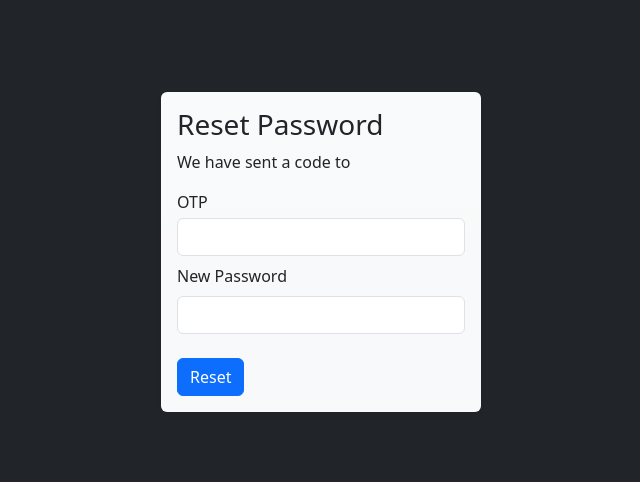
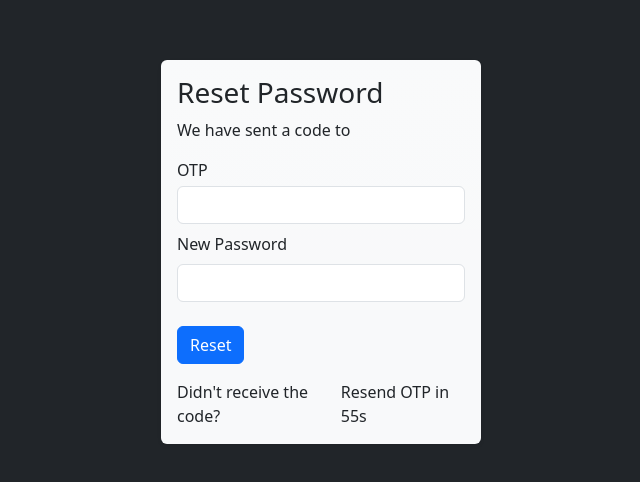
Before and after one commit to NipunChamika/reactjs_user_management, a React (Vite) app: page /password-reset in a window 1280 px wide. Shown: the part 148-630 px from the top of the page, without its empty margins (319-959 px from the left). Built offline with nearby package versions, Linux system fonts and the light colour scheme.

Commit message:
feat: Implement OTP Resend feature

```diff
--- a/src/App.tsx
+++ b/src/App.tsx
@@ -25,7 +25,7 @@ function App() {
   const [error, setError] = useState("");
   const [isLoggedIn, setIsLoggedIn] = useState(false);
   const [refreshExpiredError, setRefreshExpiredError] = useState("");
-  const [email, setEmail] = useState("");
+  const [email, setEmail] = useState({ email: "" });
 
   const router = createBrowserRouter([
     { path: "/", element: <LoginUser /> },
--- a/src/components/EmailEntryPage.tsx
+++ b/src/components/EmailEntryPage.tsx
@@ -33,7 +33,7 @@ const EmailEntryPage = () => {
     axios
       .post("http://localhost:3000/user/forgot-password", data)
       .then((res) => {
-        setEmail(data.email);
+        setEmail(data);
         console.log(res.data);
         setError("");
         navigate("/password-reset");
--- a/src/components/PasswordResetPage.tsx
+++ b/src/components/PasswordResetPage.tsx
@@ -1,4 +1,4 @@
-import { useContext } from "react";
+import { useContext, useEffect, useState } from "react";
 import { UserContext } from "../context";
 import { passwordResetSchema } from "./validation/validation";
 import { z } from "zod";
@@ -31,19 +31,36 @@ const PasswordResetPage = () => {
 
   const navigate = useNavigate();
 
+  const [timer, setTimer] = useState(60);
+
+  const [showResend, setShowResend] = useState(false);
+
+  const [resendSuccess, setResendSuccess] = useState("");
+
+  useEffect(() => {
+    if (timer > 0) {
+      const interval = setInterval(() => {
+        setTimer((prevTimer) => prevTimer - 1);
+      }, 1000);
+      return () => clearInterval(interval);
+    } else {
+      setShowResend(true);
+    }
+  }, [timer]);
+
   const onSubmit = (data: PasswordResetFormData) => {
     const payload = {
       ...data,
-      email: email,
+      email: email.email,
     };
 
-    // console.log(payload);
+    setResendSuccess("");
 
     axios
       .post("http://localhost:3000/user/reset-password", payload)
       .then((res) => {
         console.log(res.data);
-        setEmail("");
+        setEmail({ email: "" });
         setError("");
         setRefreshExpiredError("");
         navigate("/");
@@ -63,14 +80,34 @@ const PasswordResetPage = () => {
       });
   };
 
+  const handleResend = () => {
+    axios
+      .post("http://localhost:3000/user/forgot-password", email)
+      .then((res) => {
+        setEmail(email);
+        setShowResend(false);
+        setTimer(60);
+        setError("");
+        setResendSuccess("A new OTP has been sent to your email");
+        console.log(res.data);
+      })
+      .catch((err) => {
+        console.log(err);
+        if (err.response.status === 404) {
+          setError("User with the email not found");
+        }
+      });
+  };
+
   return (
     <>
       <div className="bg-dark vh-100 d-flex justify-content-center align-items-center">
         <div className="shadow-sm bg-light bg-gradient p-3 w-25 rounded">
           {error && <p className="text-danger">{error}</p>}
+          {resendSuccess && <p className="text-success">{resendSuccess}</p>}
           <h3 className="mb-2">Reset Password</h3>
           <p>
-            We have sent a code to <strong>{email}</strong>
+            We have sent a code to <strong>{email.email}</strong>
           </p>
           <div>
             <form onSubmit={handleSubmit(onSubmit)}>
@@ -105,6 +142,20 @@ const PasswordResetPage = () => {
                 Reset
               </button>
             </form>
+            <div className="mt-3 d-flex align-items-baseline">
+              <span>Didn't receive the code?&nbsp;</span>
+              {showResend ? (
+                <div
+                  onClick={handleResend}
+                  role="button"
+                  className="cursor-pointer text-decoration-underline text-primary"
+                >
+                  Resend OTP
+                </div>
+              ) : (
+                <div>Resend OTP in {timer}s</div>
+              )}
+            </div>
           </div>
         </div>
       </div>
```
Also changed, not shown: src/context.ts (+6 -2 lines).
